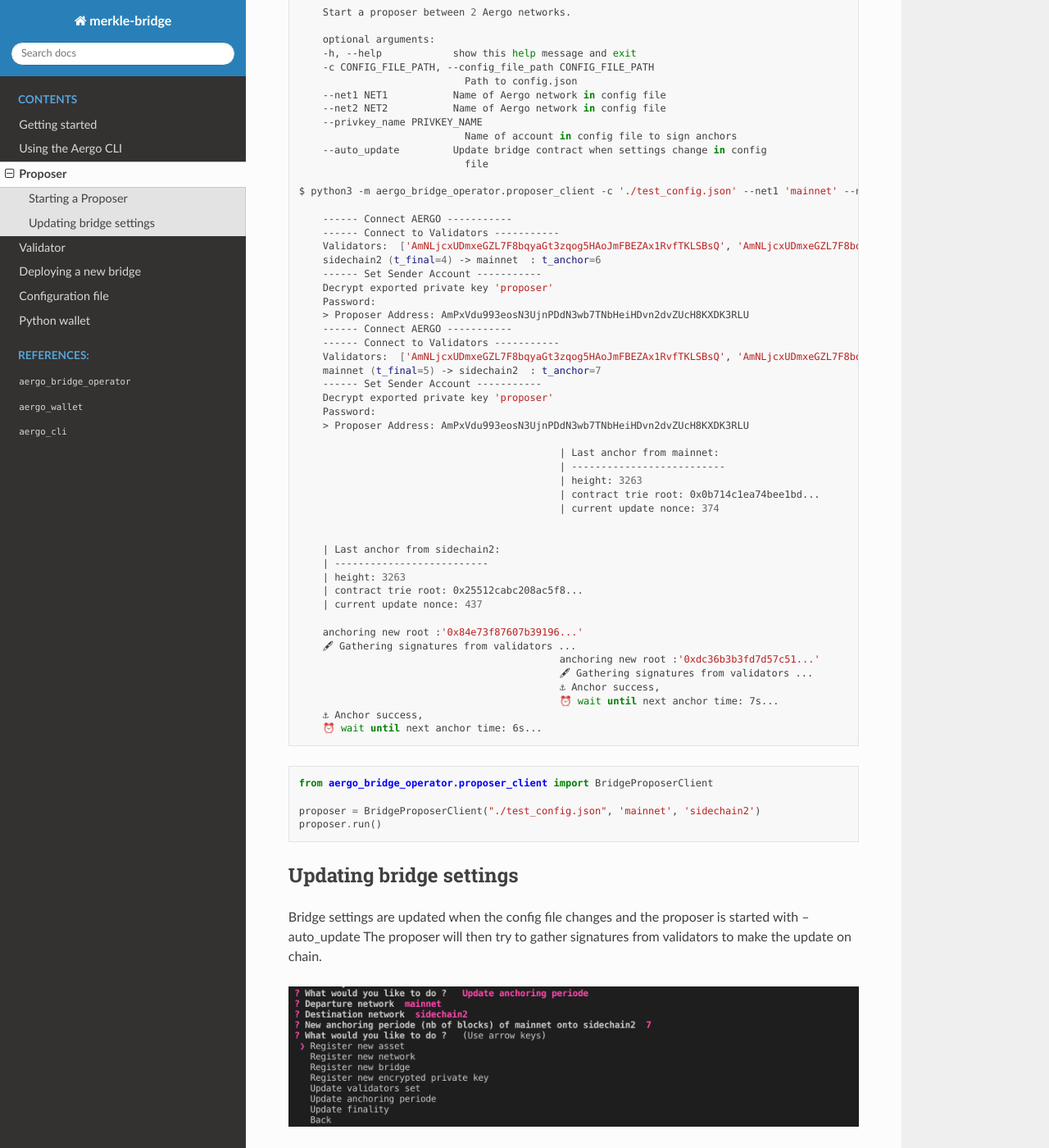
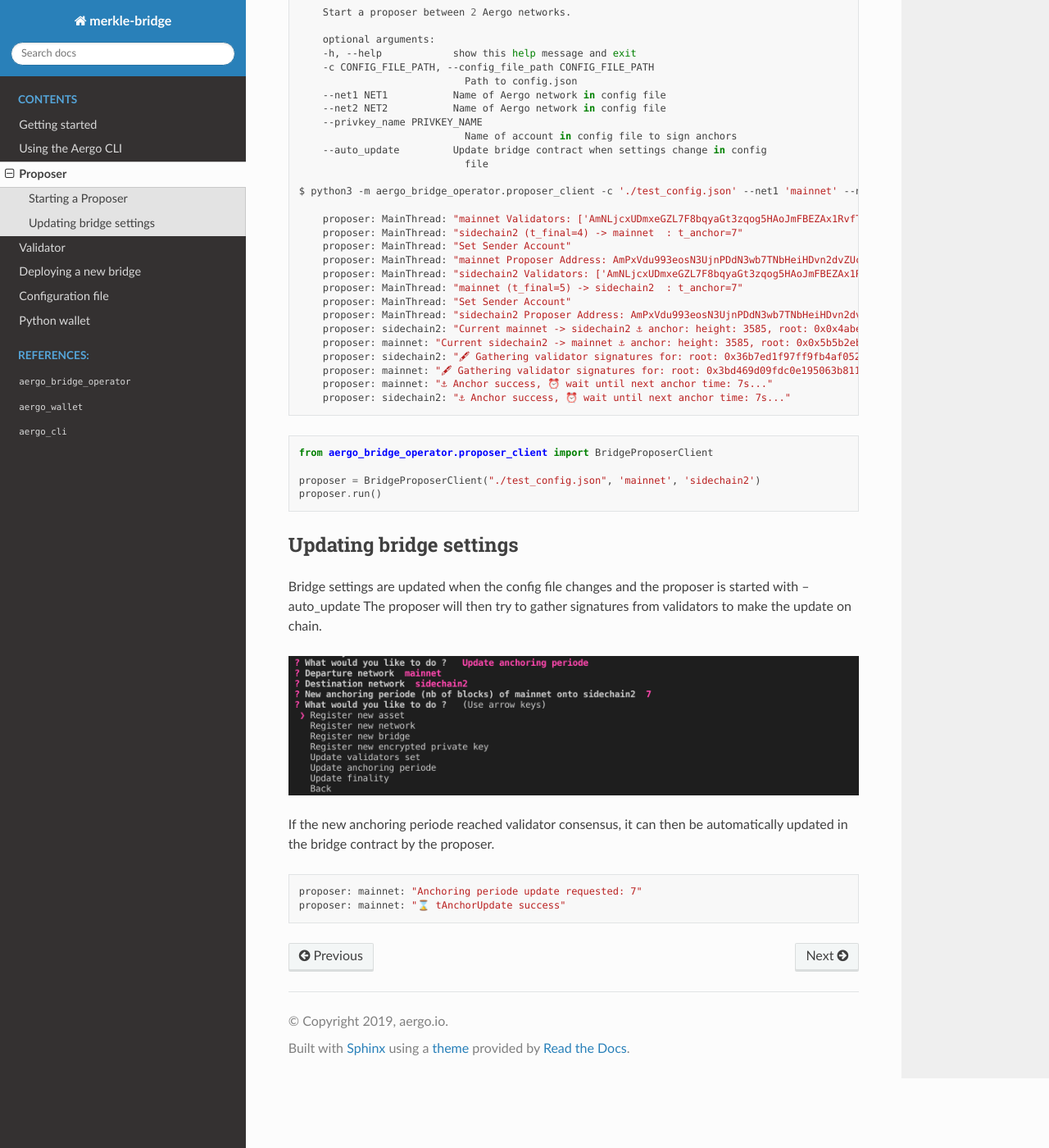
Before and after one commit to aergoio/merkle-bridge, a Sphinx documentation site: the page built from docs/source/proposer.rst, in a window 1280 px wide and 1400 px high, scrolled down 426 px. Shown: the whole window at 82% size. Built offline with Sphinx 7.4.7 and the Read the Docs theme 2.0.0, drawn with Linux system fonts in a browser that asks for light colours.

Commit message:
update docs

```diff
--- a/docs/source/cli_operation.rst
+++ b/docs/source/cli_operation.rst
@@ -41,7 +41,11 @@ Updating bridge settings
 If the new anchoring periode reached validator consensus,
 it can then be automatically updated in the bridge contract by the proposer.
 
-.. image:: images/t_anchor_update_log.png
+.. code-block:: bash
+
+    proposer: mainnet: "Anchoring periode update requested: 7"
+    proposer: mainnet: "⌛ tAnchorUpdate success"
+
 
 CLI for asset transfers
 -----------------------
--- a/docs/source/index.rst
+++ b/docs/source/index.rst
@@ -18,7 +18,7 @@ Users can then independently mint assets on the destination bridge contract by v
 
 The proposers do not need to watch and validate user transfers: the benefit of the merkle bridge design comes from the fact that
 validators simply make sure that the state roots they sign are correct. Since onchain signature verification is only done once per root anchor,
-it is possible use a large number of validators for best safety and sensorship resistance.
+it is possible to use a large number of validators for best safety and sensorship resistance.
 
 .. toctree::
    :maxdepth: 2
--- a/docs/source/proposer.rst
+++ b/docs/source/proposer.rst
@@ -34,44 +34,21 @@ Starting a Proposer
 
     $ python3 -m aergo_bridge_operator.proposer_client -c './test_config.json' --net1 'mainnet' --net2 'sidechain2' --privkey_name "proposer" --auto_update
 
-        ------ Connect AERGO -----------
-        ------ Connect to Validators -----------
-        Validators:  ['AmNLjcxUDmxeGZL7F8bqyaGt3zqog5HAoJmFBEZAx1RvfTKLSBsQ', 'AmNLjcxUDmxeGZL7F8bqyaGt3zqog5HAoJmFBEZAx1RvfTKLSBsQ', 'AmNLjcxUDmxeGZL7F8bqyaGt3zqog5HAoJmFBEZAx1RvfTKLSBsQ']
-        sidechain2 (t_final=4) -> mainnet  : t_anchor=6
-        ------ Set Sender Account -----------
-        Decrypt exported private key 'proposer'
-        Password:
-        > Proposer Address: AmPxVdu993eosN3UjnPDdN3wb7TNbHeiHDvn2dvZUcH8KXDK3RLU
-        ------ Connect AERGO -----------
-        ------ Connect to Validators -----------
-        Validators:  ['AmNLjcxUDmxeGZL7F8bqyaGt3zqog5HAoJmFBEZAx1RvfTKLSBsQ', 'AmNLjcxUDmxeGZL7F8bqyaGt3zqog5HAoJmFBEZAx1RvfTKLSBsQ', 'AmNLjcxUDmxeGZL7F8bqyaGt3zqog5HAoJmFBEZAx1RvfTKLSBsQ']
-        mainnet (t_final=5) -> sidechain2  : t_anchor=7
-        ------ Set Sender Account -----------
-        Decrypt exported private key 'proposer'
-        Password:
-        > Proposer Address: AmPxVdu993eosN3UjnPDdN3wb7TNbHeiHDvn2dvZUcH8KXDK3RLU
+        proposer: MainThread: "mainnet Validators: ['AmNLjcxUDmxeGZL7F8bqyaGt3zqog5HAoJmFBEZAx1RvfTKLSBsQ', 'AmNLjcxUDmxeGZL7F8bqyaGt3zqog5HAoJmFBEZAx1RvfTKLSBsQ', 'AmNLjcxUDmxeGZL7F8bqyaGt3zqog5HAoJmFBEZAx1RvfTKLSBsQ']"
+        proposer: MainThread: "sidechain2 (t_final=4) -> mainnet  : t_anchor=7"
+        proposer: MainThread: "Set Sender Account"
+        proposer: MainThread: "mainnet Proposer Address: AmPxVdu993eosN3UjnPDdN3wb7TNbHeiHDvn2dvZUcH8KXDK3RLU"
+        proposer: MainThread: "sidechain2 Validators: ['AmNLjcxUDmxeGZL7F8bqyaGt3zqog5HAoJmFBEZAx1RvfTKLSBsQ', 'AmNLjcxUDmxeGZL7F8bqyaGt3zqog5HAoJmFBEZAx1RvfTKLSBsQ', 'AmNLjcxUDmxeGZL7F8bqyaGt3zqog5HAoJmFBEZAx1RvfTKLSBsQ']"
+        proposer: MainThread: "mainnet (t_final=5) -> sidechain2  : t_anchor=7"
+        proposer: MainThread: "Set Sender Account"
+        proposer: MainThread: "sidechain2 Proposer Address: AmPxVdu993eosN3UjnPDdN3wb7TNbHeiHDvn2dvZUcH8KXDK3RLU"
+        proposer: sidechain2: "Current mainnet -> sidechain2 ⚓ anchor: height: 3585, root: 0x0x4abe990463eeaf2ebb98971c5358bf0a1e8e33cbc8a75c05222cb324cd503705, nonce: 245"
+        proposer: mainnet: "Current sidechain2 -> mainnet ⚓ anchor: height: 3585, root: 0x0x5b5b2ebddf46829d05ba0efbc756c53dbd6603413c9557e3d720e8d5c37ccf94, nonce: 315"
+        proposer: sidechain2: "🖋 Gathering validator signatures for: root: 0x36b7ed1f97ff9fb4af052d3c36a80a00961f0e0be569d8012a08678dc8d27a98, height: 3604'"
+        proposer: mainnet: "🖋 Gathering validator signatures for: root: 0x3bd469d09fdc0e195063b811c59e88c4d72af53f69d85b783927c76aac34d4cc, height: 3605'"
+        proposer: mainnet: "⚓ Anchor success, ⏰ wait until next anchor time: 7s..."
+        proposer: sidechain2: "⚓ Anchor success, ⏰ wait until next anchor time: 7s..."
 
-                                                | Last anchor from mainnet:
-                                                | --------------------------
-                                                | height: 3263
-                                                | contract trie root: 0x0b714c1ea74bee1bd...
-                                                | current update nonce: 374
-
-
-        | Last anchor from sidechain2:
-        | --------------------------
-        | height: 3263
-        | contract trie root: 0x25512cabc208ac5f8...
-        | current update nonce: 437
-
-        anchoring new root :'0x84e73f87607b39196...'
-        🖋 Gathering signatures from validators ...
-                                                anchoring new root :'0xdc36b3b3fd7d57c51...'
-                                                🖋 Gathering signatures from validators ...
-                                                ⚓ Anchor success,
-                                                ⏰ wait until next anchor time: 7s...
-        ⚓ Anchor success,
-        ⏰ wait until next anchor time: 6s...
 
 
 .. code-block:: python
@@ -93,4 +70,8 @@ The proposer will then try to gather signatures from validators to make the upda
 If the new anchoring periode reached validator consensus,
 it can then be automatically updated in the bridge contract by the proposer.
 
-.. image:: images/t_anchor_update_log.png
+
+.. code-block:: bash
+
+    proposer: mainnet: "Anchoring periode update requested: 7"
+    proposer: mainnet: "⌛ tAnchorUpdate success"
```
Also changed, not shown: docs/source/contracts.rst (+4 -13 lines), docs/source/validator.rst (+8 -13 lines), docs/source/images/t_anchor_update_log.png (deleted).
